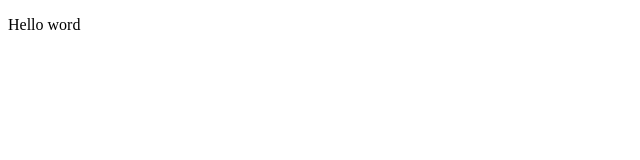
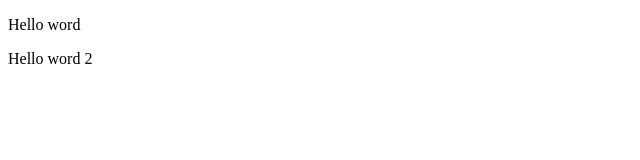
Before and after one commit to PavanS74/gitLearing, a plain HTML site: page index.html in a window 1280 px wide. Shown: the full height of the page, 0-640 px from the left. Drawn offline with Linux system fonts and the light colour scheme.

Commit message:
added paragraph

```diff
--- a/index.html
+++ b/index.html
@@ -7,5 +7,6 @@
 </head>
 <body>
     <p>Hello word</p>
+    <p>Hello word 2</p>
 </body>
 </html>
```
